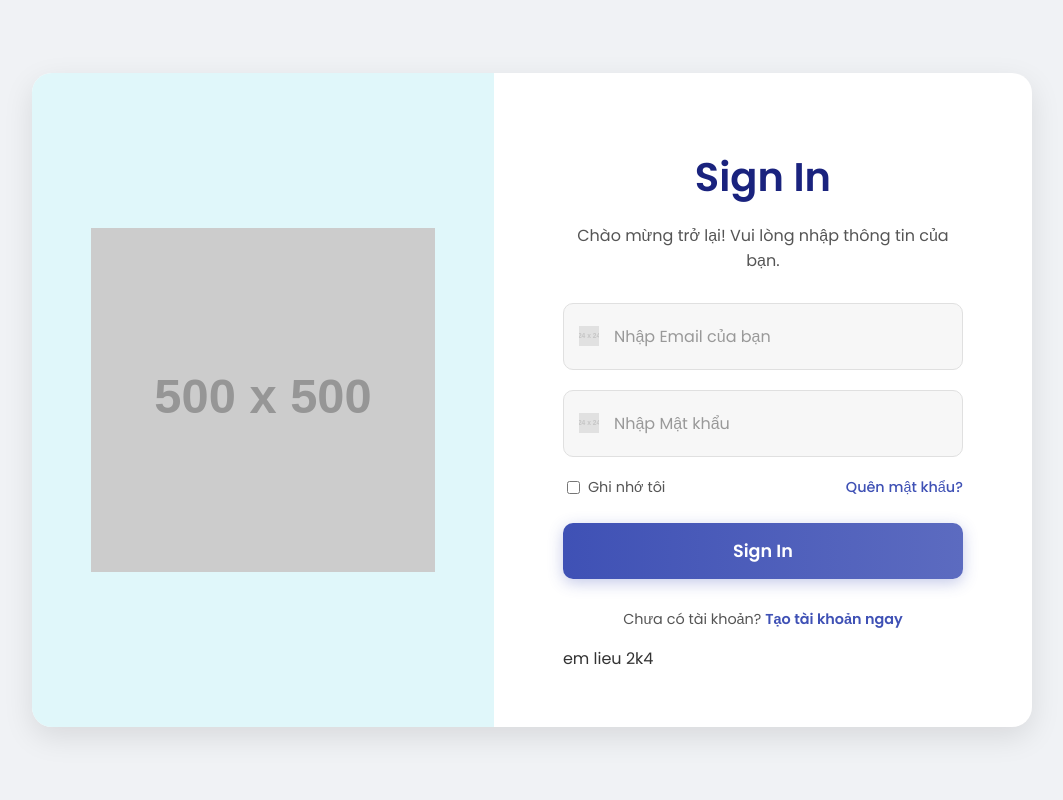
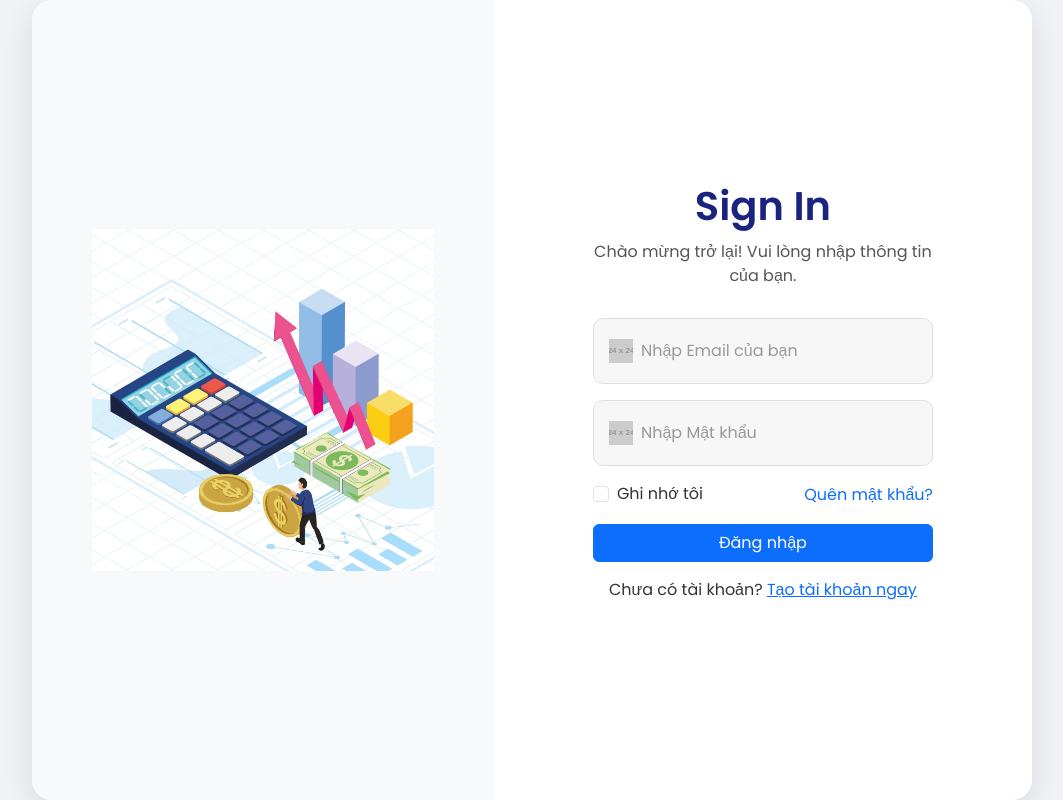
Before and after one commit to Nhianh1909/EMS, a PHP site: page /login.php in a window 1280 px wide. Shown: the whole page, without its empty margins (108-1171 px from the left). Run offline with PHP 8.4, Linux system fonts and the light colour scheme; grey boxes labelled with a size stand in for pictures from a placeholder-image service; some libraries are stand-ins or nearby versions.

Commit message:
login function

```diff
--- a/login.php
+++ b/login.php
@@ -10,61 +10,86 @@ error_reporting(E_ALL);
     <meta charset="UTF-8">
     <meta name="viewport" content="width=device-width, initial-scale=1.0">
     <title>Đăng nhập</title>
-    <!-- Link tới file CSS chung -->
+
+    <!-- Bootstrap CDN -->
+    <link href="https://cdn.jsdelivr.net/npm/bootstrap@5.3.0/dist/css/bootstrap.min.css" rel="stylesheet">
+
+    <!-- CSS riêng -->
     <link rel="stylesheet" href="css/style.css">
-    <!-- Link tới Google Fonts để có font đẹp hơn -->
-    <link rel="preconnect" href="https://fonts.googleapis.com">
-    <link rel="preconnect" href="https://fonts.gstatic.com" crossorigin>
+
+    <!-- Google Fonts -->
     <link href="https://fonts.googleapis.com/css2?family=Poppins:wght@400;500;600&display=swap" rel="stylesheet">
+
+    <style>
+        body, html {
+            height: 100%;
+        }
+        .auth-container {
+            display: flex;
+            height: 100vh;
+        }
+        .auth-left-panel {
+            background-color: #f8f9fa;
+        }
+        .auth-left-panel img {
+            max-width: 100%;
+            max-height: 80%;
+            object-fit: contain;
+            padding: 20px;
+        }
+        .auth-form-wrapper {
+            max-width: 400px;
+            width: 100%;
+            padding: 30px;
+        }
+    </style>
 </head>
 <body>
+
 <div class="auth-container">
-        <!-- Phần bên trái chứa ảnh minh họa -->
-        <div class="auth-left-panel">
-            <img src="https://placehold.co/500x500/E0F7FA/333333?text=Hinh+Minh+Hoa\n(login-illustration.svg)" alt="Hình minh họa Đăng nhập" class="auth-illustration">
+    <!-- Panel trái -->
+    <div class="auth-left-panel d-none d-md-flex col-md-6 justify-content-center align-items-center">
+        <img src="./assets/login_avatar.jpg" alt="Login Illustration">
     </div>
 
-        <!-- Phần bên phải chứa form đăng nhập -->
-        <div class="auth-right-panel">
+    <!-- Panel phải -->
+    <div class="auth-right-panel col-12 col-md-6 d-flex justify-content-center align-items-center">
         <div class="auth-form-wrapper">
             <h2 class="auth-title">Sign In</h2>
             <p class="auth-subtitle">Chào mừng trở lại! Vui lòng nhập thông tin của bạn.</p>
 
-                <form class="auth-form" action="#" method="POST">
-                    <!-- Nhóm nhập liệu cho Email -->
-                    <div class="form-group">
-                        <img src="https://placehold.co/24x24/FFFFFF/999999?text=✉️" alt="Mail Icon" class="form-icon">
-                        <input type="email" name="email" placeholder="Nhập Email của bạn" required>
+            <form class="auth-form" action="login_check.php" method="POST" autocomplete="on">
+                <!-- Email -->
+                <div class="form-group d-flex align-items-center mb-3">
+                    <img src="https://placehold.co/24x24/FFFFFF/999999?text=✉️" alt="Email Icon" class="me-2">
+                    <input type="email" name="email" class="form-control" placeholder="Nhập Email của bạn" required>
                 </div>
 
-                    <!-- Nhóm nhập liệu cho Mật khẩu -->
-                    <div class="form-group">
-                        <img src="https://placehold.co/24x24/FFFFFF/999999?text=🔒" alt="Password Icon" class="form-icon">
-                        <input type="password" name="password" placeholder="Nhập Mật khẩu" required>
+                <!-- Mật khẩu -->
+                <div class="form-group d-flex align-items-center mb-3">
+                    <img src="https://placehold.co/24x24/FFFFFF/999999?text=🔒" alt="Password Icon" class="me-2">
+                    <input type="password" name="password" class="form-control" placeholder="Nhập Mật khẩu" required>
                 </div>
 
-                    <!-- Tùy chọn Ghi nhớ đăng nhập và Quên mật khẩu -->
-                    <div class="form-options">
-                        <div class="remember-me">
-                            <input type="checkbox" id="remember">
-                            <label for="remember">Ghi nhớ tôi</label>
+                <!-- Ghi nhớ -->
+                <div class="d-flex justify-content-between align-items-center mb-3">
+                    <div class="form-check">
+                        <input type="checkbox" id="remember" name="remember" class="form-check-input">
+                        <label for="remember" class="form-check-label">Ghi nhớ tôi</label>
                     </div>
-                        <a href="#" class="forgot-password">Quên mật khẩu?</a>
+                    <a href="#" class="text-decoration-none">Quên mật khẩu?</a>
                 </div>
 
-                    <!-- Nút Đăng nhập -->
-                    <button type="submit" class="auth-button">Sign In</button>
+                <!-- Nút đăng nhập -->
+                <button type="submit" class="btn btn-primary w-100">Đăng nhập</button>
             </form>
 
-                <!-- Link chuyển sang trang Đăng ký (ĐÃ CẬP NHẬT) -->
-                <p class="auth-switch-link">
+            <p class="text-center mt-3">
                 Chưa có tài khoản? <a href="register.php">Tạo tài khoản ngay</a>
-                </p>
-                <p>
-                    em lieu 2k4
             </p>
         </div>
     </div>
 </div>
+
 </body>
 </html>
```
Also changed, not shown: dashboard.php (+29 -8 lines), ems.sql (added, +56 -0 lines), login_check.php (added, +39 -0 lines), logout.php (added, +8 -0 lines), assets/login_avatar.jpg (added). Lines whose indentation alone changed are shown as unchanged.
